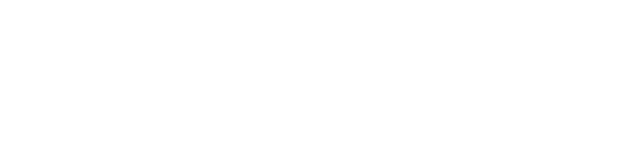
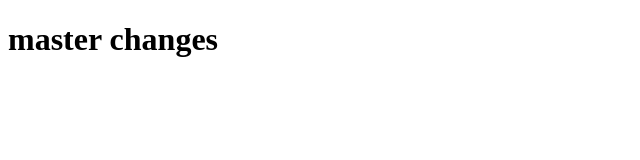
Before and after one commit to syed-mudaseer/git-tutor, a plain HTML site: page index.html in a window 1280 px wide. Shown: the whole page, without its empty margins (0-640 px from the left). Drawn offline with Linux system fonts and the light colour scheme.

Commit message:
update check

```diff
--- a/index.html
+++ b/index.html
@@ -7,6 +7,6 @@
     <title>Document</title>
 </head>
 <body>
-
+    <h1> master changes<h1>
 </body>
 </html>
```
